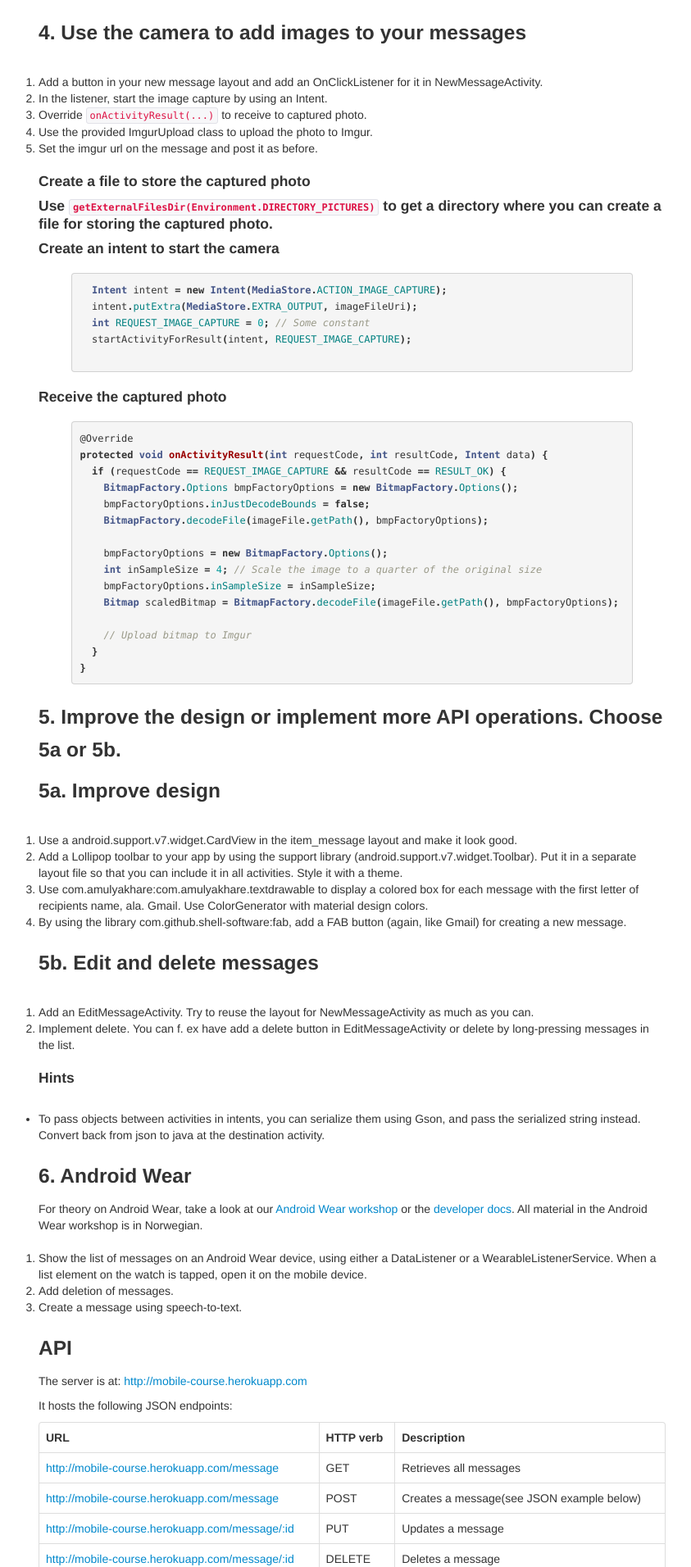
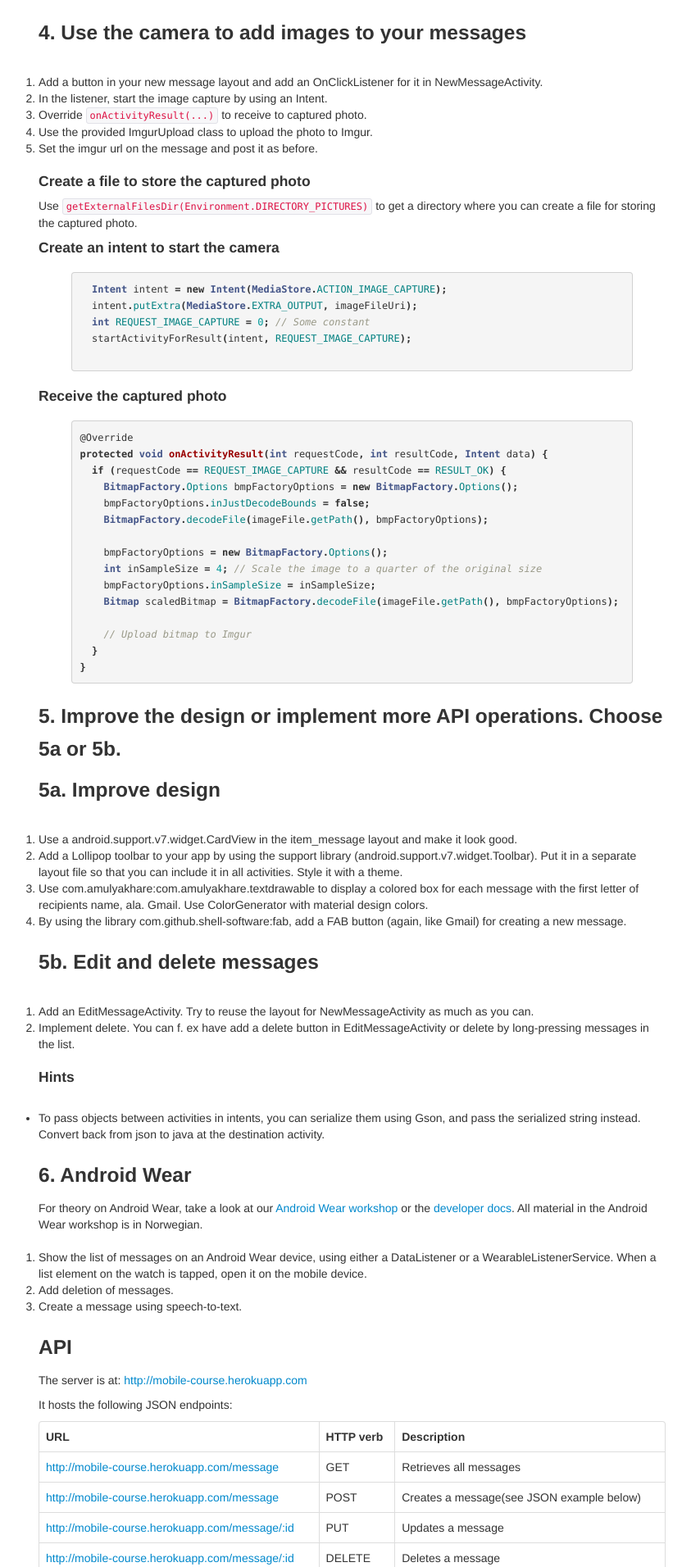
Before and after one commit to bekk/android101, a Jekyll site: the page built from docs/pages/assignments.html, in a window 1280 px wide. Shown: the part 1086-2998 px from the top of the page at 82% size, without its empty margins (13-856 px from the left). Built offline with Jekyll 4.4.1, drawn with Linux system fonts in a browser that asks for light colours; Markdown is read by kramdown in place of the engine named in the settings.

Commit message:
Fix unclosed tag

```diff
--- a/docs/pages/assignments.html
+++ b/docs/pages/assignments.html
@@ -53,7 +53,7 @@ title: Assignments
   <li>Set the imgur url on the message and post it as before.</li>
 </ol>
 
-<h4>Create a file to store the captured photo<h4>
+<h4>Create a file to store the captured photo</h4>
   Use <code>getExternalFilesDir(Environment.DIRECTORY_PICTURES)</code> to get a directory where you can create a file for storing the captured photo.
 
 <h4>Create an intent to start the camera</h4>
```
